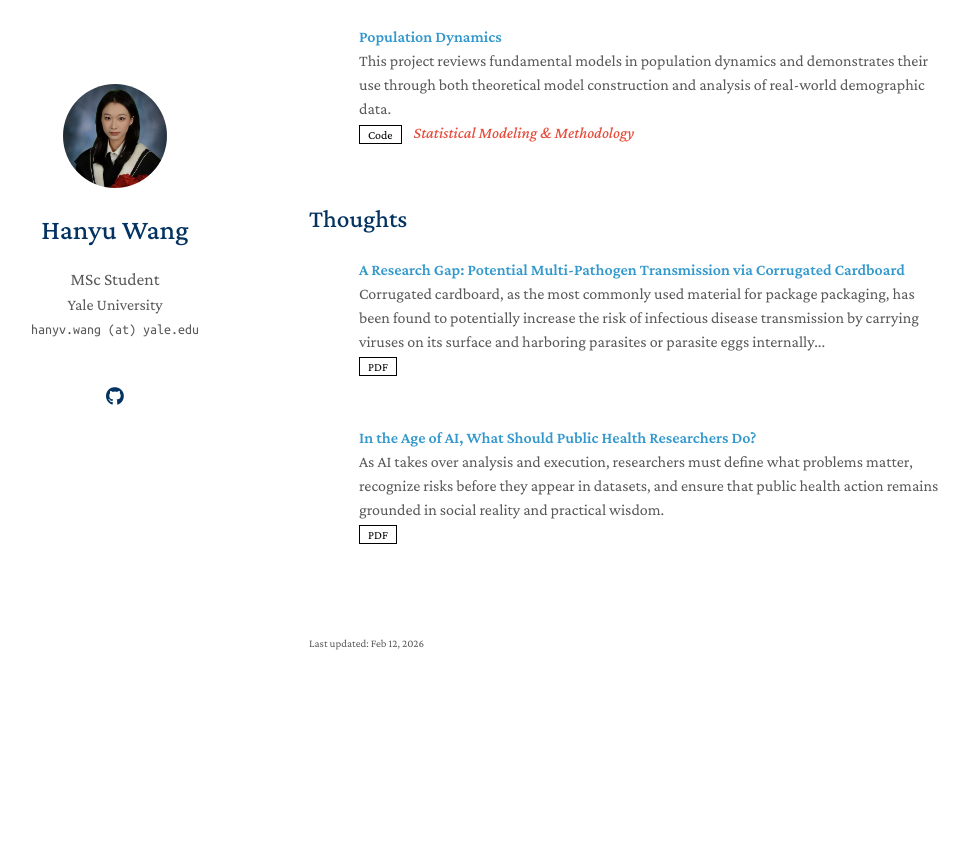
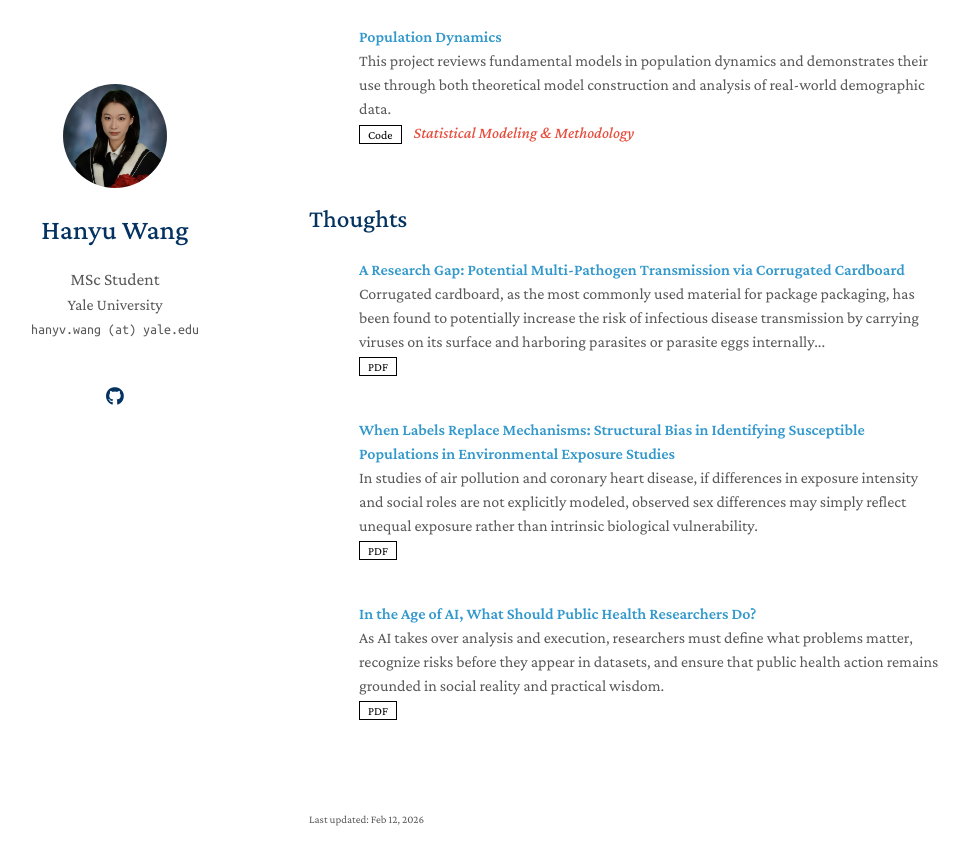
Before and after one commit to hanyvwang/hanyvwang.github.io, a Jekyll site: the page built from index.md, in a window 1280 px wide and 900 px high, scrolled down 1456 px. Shown: the top 865 px of the window, without its empty margins (161-1130 px from the left). Built offline with Jekyll 4.4.1, drawn with Linux system fonts in a browser that asks for light colours; a style sheet for code colours, icons or effects is not loaded; our own code applies the rules of GitHub Pages for plain Markdown files; before the commit the page ends 2180 px from its top, so only the background shows below that.

Commit message:
Update thoughts.yml

```diff
--- a/_data/thoughts.yml
+++ b/_data/thoughts.yml
@@ -6,6 +6,12 @@ main:
     # conference: International Conference on Medical Image Computing and Computer-Assisted Intervention <strong>(MICCAI)</strong>, 2023.
     pdf: assets/files/corrugated_cardboard_id.pdf
 
+  - title: "When Labels Replace Mechanisms: Structural Bias in Identifying Susceptible Populations in Environmental Exposure Studies"
+    authors: "In studies of air pollution and coronary heart disease, if differences in exposure intensity and social roles are not explicitly modeled, observed sex differences may simply reflect unequal exposure rather than intrinsic biological vulnerability."
+    # conference_short: R
+    # conference: International Conference on Medical Image Computing and Computer-Assisted Intervention <strong>(MICCAI)</strong>, 2023.
+    pdf: assets/files/expose.pdf
+
   - title: "In the Age of AI, What Should Public Health Researchers Do?"
     authors: "As AI takes over analysis and execution, researchers must define what problems matter, recognize risks before they appear in datasets, and ensure that public health action remains grounded in social reality and practical wisdom."
     # conference_short: R
```
